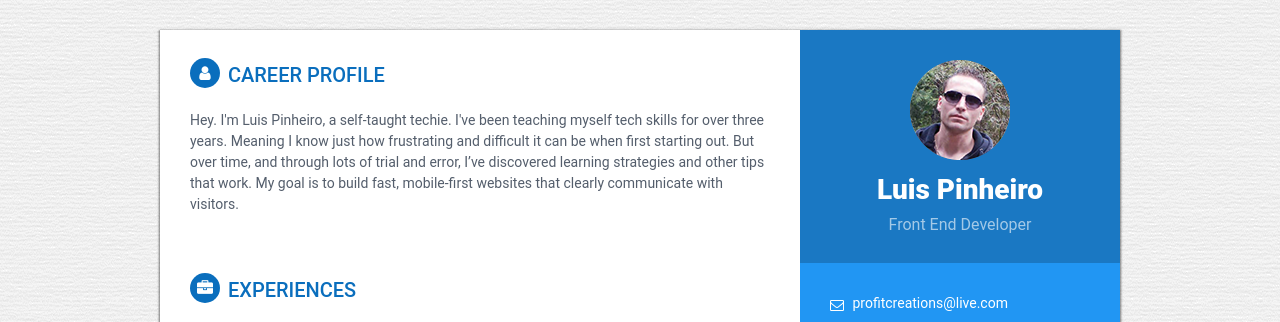
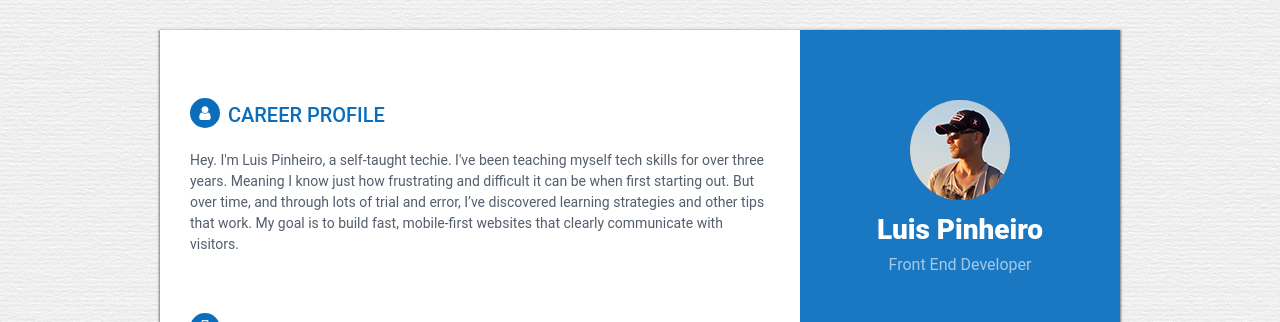
Before and after one commit to luis-pinheiro/luis-pinheiro.github.io, a website: page resume.html in a window 1280 px wide. Shown: the top 322 px of the page. Drawn offline with Linux system fonts and the light colour scheme; files whose address does not match are found by name.

Commit message:
Extended padding top

```diff
--- a/resume.html
+++ b/resume.html
@@ -27,7 +27,7 @@
 
             <div class="sidebar-wrapper col-md-4 order-md-12">
                   <div class="profile-container">
-                        <img class="profile" src="dist/img/profile.png" alt="" />
+                        <img class="profile" src="dist/img/profile-2.png" alt="" />
                         <h1 class="name">Luis Pinheiro</h1>
                         <h3 class="tagline">Front End Developer</h3>
                   </div>
--- a/src/scss/resume/_base.scss
+++ b/src/scss/resume/_base.scss
@@ -181,6 +181,7 @@ p {
 .main-wrapper {
     background: #fff;
     padding: 30px;
+    padding-top: 70px;
 
     .section-title {
         text-transform: uppercase;
--- a/src/scss/resume/sidebar/_profile.scss
+++ b/src/scss/resume/sidebar/_profile.scss
@@ -14,7 +14,8 @@
     }
 
     .profile-container {
-        padding   : 30px;
+        padding-top   : 70px;
+        padding-bottom   : 70px;
         background: rgba(0, 0, 0, 0.2);
         text-align: center;
         color     : #fff;
```
Also changed, not shown: dist/css/resume.css.
